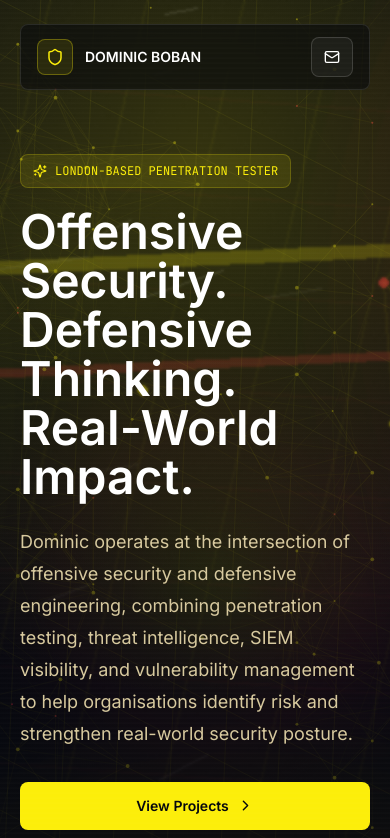
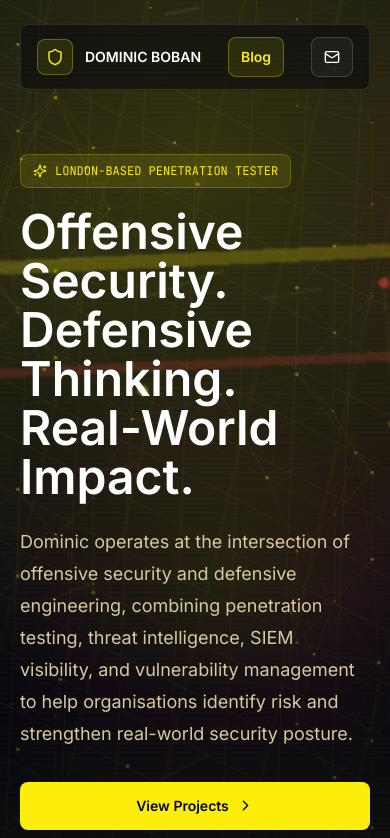
Before and after one commit to dom4570/dominic-boban-portfolio, a React (Vite) app: page / in a window 390 px wide. Shown: the top 838 px of the page. Built offline with nearby package versions, Linux system fonts and the light colour scheme.

Commit message:
Refine blog navigation

```diff
--- a/src/App.tsx
+++ b/src/App.tsx
@@ -466,6 +466,14 @@ function Hero() {
               {item.label}
             </a>
           ))}
+        </div>
+        <div className="flex items-center gap-2 md:hidden">
+          <a
+            href="/blog"
+            className="glitch-control inline-flex h-10 items-center justify-center rounded-lg border border-signal/30 bg-signal/10 px-3 text-sm font-semibold text-signal transition hover:bg-signal hover:text-obsidian"
+          >
+            Blog
+          </a>
         </div>
         <a
           href="mailto:dominicboban@dominic-boban.com"
--- a/src/blog.tsx
+++ b/src/blog.tsx
@@ -109,9 +109,6 @@ function BlogChrome({ children, eyebrow = "Dominic Boban / Field Notes" }: { chi
         <div className="flex items-center gap-2">
           <a href="/blog" className="rounded-md border border-white/10 bg-white/5 px-3 py-2 text-sm text-haze transition hover:border-signal/40 hover:text-white">
             Blog
-          </a>
-          <a href="/admin" className="rounded-md border border-signal/25 bg-signal/10 px-3 py-2 text-sm text-signal transition hover:bg-signal hover:text-obsidian">
-            Admin
           </a>
         </div>
       </nav>
```
